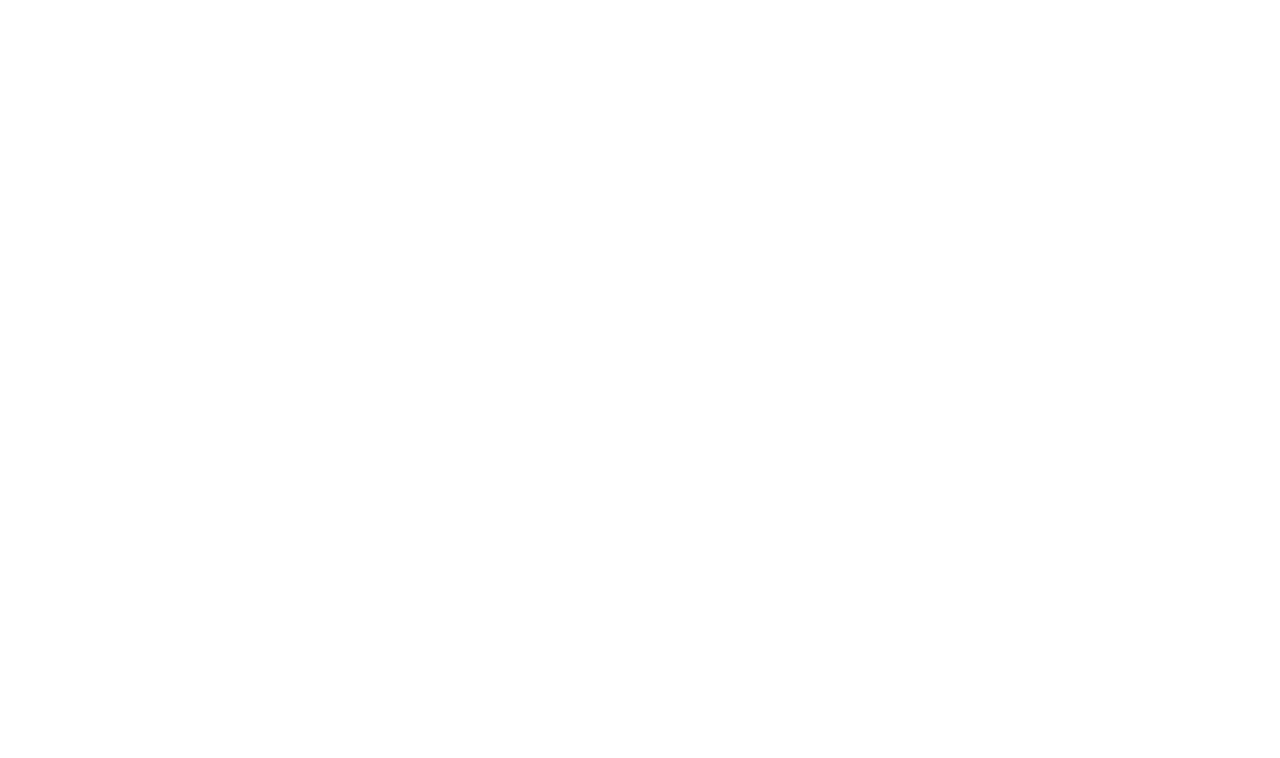
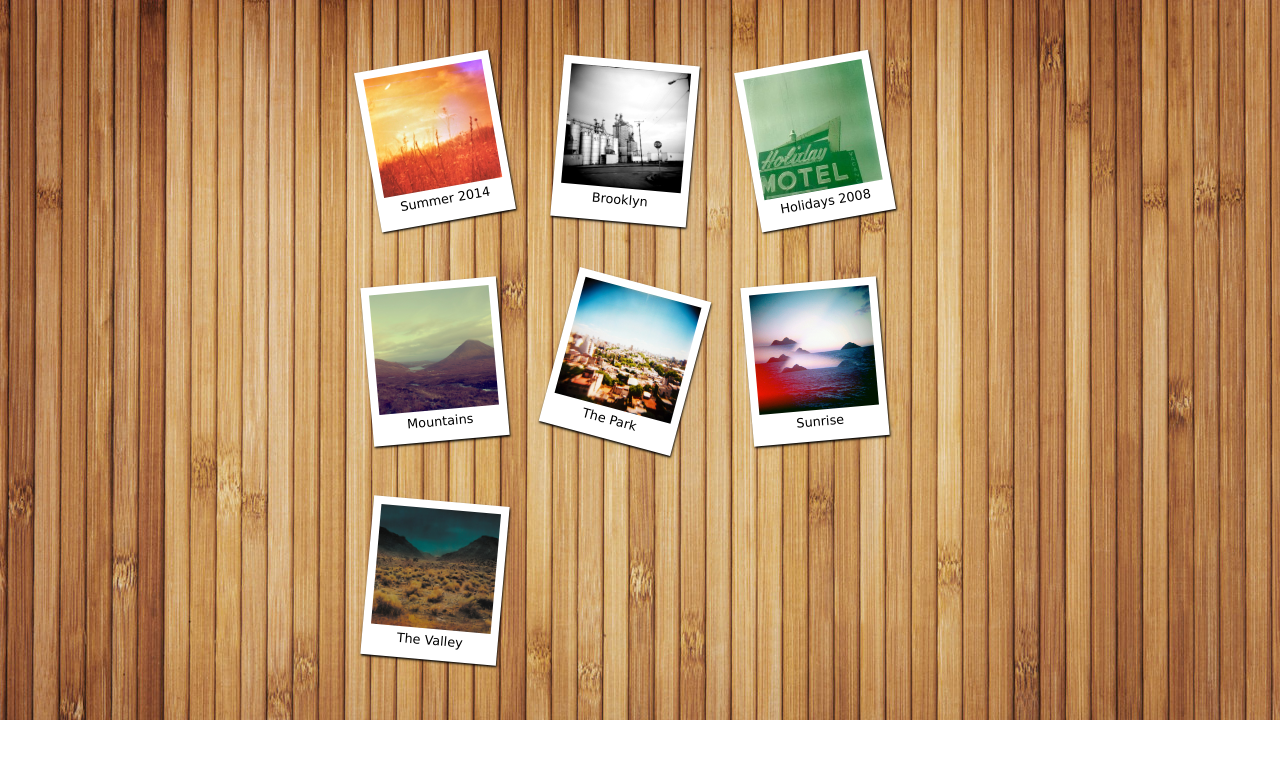
Before and after one commit to lauraoviedosocias/Tablero-Polariod, a plain HTML site: page index.html in a window 1280 px wide. Drawn offline with Linux system fonts and the light colour scheme; a web font is replaced by a local one.

Commit message:
Hice html y css

```diff
--- a/index.html
+++ b/index.html
@@ -9,5 +9,44 @@
 </head>
 <body>
 
+<main>
+<div class="contenedor">
+    <div class="tarjeta summer">
+        <img src="/img/summer.jpg">
+        <p>Summer 2014</p>
+    </div>
+
+    <div class="tarjeta brooklyn">
+        <img src="/img/brooklyn.jpg">
+        <p>Brooklyn</p>
+    </div>
+
+    <div class="tarjeta holidays">
+        <img src="/img/holidays.jpg">
+        <p>Holidays 2008</p>
+    </div>
+
+    <div class="tarjeta mountains">
+        <img src="/img/mountains.jpg">
+        <p>Mountains</p>
+    </div>
+
+    <div class="tarjeta park">
+        <img src="/img/park.jpg">
+        <p>The Park</p>
+    </div>
+
+    <div class="tarjeta sunrise">
+        <img src="/img/Sunrise.jpg">
+        <p>Sunrise</p>
+    </div>
+
+    <div class="tarjeta valley">
+        <img src="/img/valley.jpg">
+        <p>The Valley</p>
+    </div>
+
+</div>
+</main>
 </body>
 </html>
--- a/style.css
+++ b/style.css
@@ -0,0 +1,61 @@
+@import url('https://fonts.googleapis.com/css2?family=Charmonman&family=Noto+Sans+JP:wght@100;300;400;500;700&family=Noto+Sans:ital,wght@0,400;0,700;1,400&display=swap');
+
+body {
+    margin: 0;
+}
+
+main {
+    display: flex;
+    justify-content: center;
+    align-items: center;
+    background-image: url(/img/wood.jpg);
+    padding: 30px;
+}
+
+.contenedor {
+    width: 600px;
+    display: flex;
+    flex-wrap: wrap;
+}
+p {
+  font-family:'Charmonman', cursive;
+  margin: 5px;
+}
+
+.tarjeta {
+    display: flex;
+    flex-direction: column;
+    align-items: center;
+    padding: 10px;
+    margin: 10px;
+    width: 150px;
+    background-color: white;
+    box-shadow: 1px 2px 3px black;
+    transition: 0.5s;
+}
+
+img {
+    width: 100%;
+    height: auto;
+}
+
+.summer, .holidays {
+
+    transform: rotateZ(-10deg) scale(0.8);
+}
+
+.brooklyn, .valley {
+    transform:rotate(5deg) scale(0.8);
+}
+
+.mountains, .sunrise {
+    transform: rotateZ(-5deg) scale(0.8);
+}
+
+.park {
+    transform: rotateZ(15deg) scale(0.8);
+}
+
+.tarjeta:hover {
+    transform: rotateZ(0deg) scale(1.1);
+}
```
